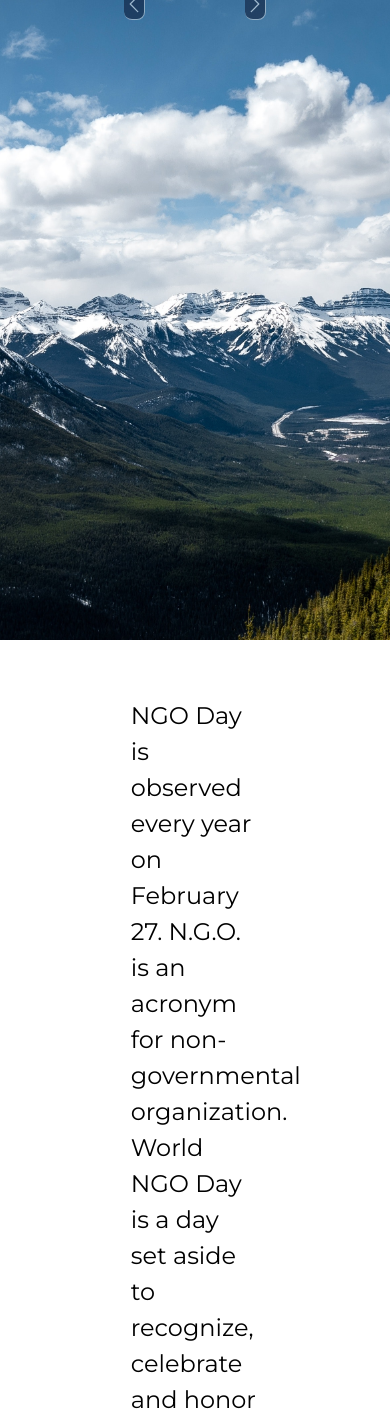
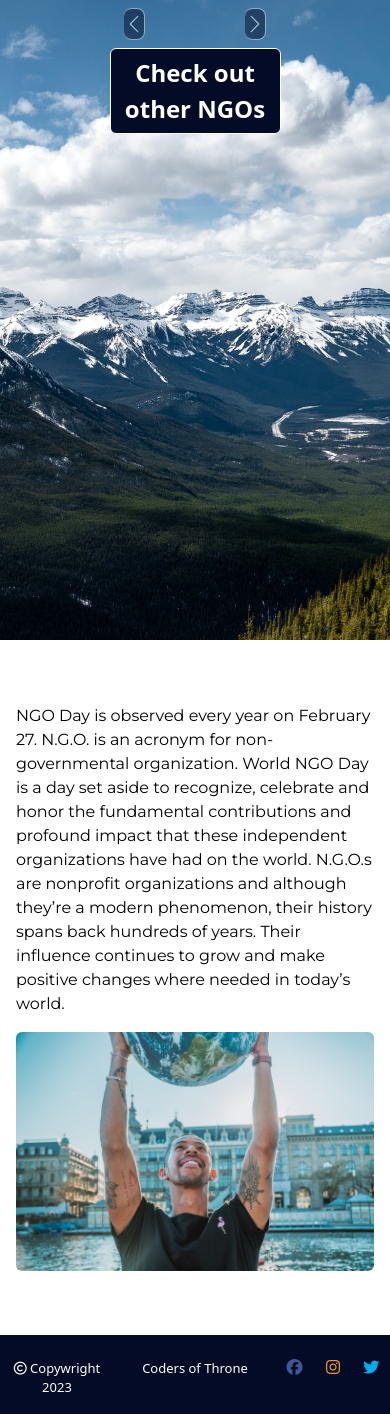
Before and after one commit to lpewton/Feb-2023-Hackathon, a Django app: page / in a window 390 px wide. Shown: the part 90-1504 px from the top of the page. Run offline with Django 3.2, Linux system fonts and the light colour scheme; data that the repository does not hold is empty; some libraries are stand-ins or nearby versions; some web fonts are replaced.

Commit message:
Add responsiveness to home, add btn on hero

```diff
--- a/static/css/style.css
+++ b/static/css/style.css
@@ -272,6 +272,18 @@ footer {
 
 /*Responsiveness*/
 
+@media screen and (max-width: 1200px) {
+    .info-home {
+        font-size: 100%;
+    }
+}
+
+@media screen and (max-width: 992px) {
+    .info-home {
+        font-size: 80%;
+    }
+}
+
 @media screen and (max-width: 850px) {
 
     /*Footer*/
@@ -288,6 +300,12 @@ footer {
     .ngo-card {
         width: 14rem;
         font-size: small;
+    }
+}
+
+@media screen and (max-width: 765px) {
+    .info-home {
+        font-size: 100%;
     }
 }
 
--- a/templates/index.html
+++ b/templates/index.html
@@ -76,9 +76,9 @@
     {% for ngo in object_list %}
     {% endfor %}
  -->
-<section id="hero" class="container-fluid">
-    <div class="container">
-        <div id="carouselExampleAutoplaying" class="carousel slide col-5 mx-auto mt-1" data-bs-ride="carousel">
+<section id="hero" class="container-fluid text-center">
+    <div class="container-fluid">
+        <div id="carouselExampleAutoplaying" class="carousel slide col-5 mx-auto mt-4" data-bs-ride="carousel">
             <div class="carousel-indicators">
                 <button type="button" data-bs-target="#carouselExampleIndicators" data-bs-slide-to="0" class="active"
                     aria-current="true" aria-label="Slide 1" style="background-color: #030b27;"></button>
@@ -145,11 +145,18 @@
             </button>
         </div>
     </div>
+    <div class="container">
+        <div class="row">
+            <div class="col-12 gy-4">
+            <a class="btn btn-outline-success w-50 vibrant-green" type="button" href="{% url 'ngo_directory' %}" style="font-size: 150%;">Check out other NGOs</a>
+            </div>
+        </div>
+    </div>
 </section>
 
-<div class="container-fluid">
-    <div class="row justify-content-center space">
-        <div class="col-5 gy-5 mx-3">
+<div class="container no-gutter my-5 p-3">
+    <div class="row justify-content-around">
+        <div class="col-md-5 org-describe">
             <p class="info-home">NGO Day is observed every year on February 27. N.G.O. is an acronym for non-governmental organization.
             World NGO Day is a day set aside to recognize, celebrate and honor the fundamental contributions and
             profound impact that these independent organizations have had on the world. N.G.O.s are nonprofit
@@ -157,17 +164,9 @@
             influence continues to grow and make positive changes where needed in today’s world.
             </p>
         </div>
-        <div class="col-5 gy-5 mx-3">
-            <img src="../static/project-img/world-day-img.jpg" class="img-fluid rounded" alt="">
+        <div class="col-md-6">
+            <img src="../static/project-img/world-day-img.jpg" class="img-fluid max-width: 100% height: auto rounded" alt="">
         </div>
-    </div>
-</div>
-<div class="container no-gutter border mt-3 p-3">
-    <div class="row">
-        <div class="col-md-6 org-describe p-5">
-            his is sample text, This is sample text, This is sample text, This is sample text, This is sample text, This is sample text, This is sample text, This is sample text, This is sample text, This is sample text, This is sample text, This is sample text,
-        </div>
-        <div class="col-md-6"><img class="img-fluid max-width: 100% height: auto" src="../static/project-img/world-day-img.jpg" alt="logo"></div>
     </div>
 </div>
 
```
